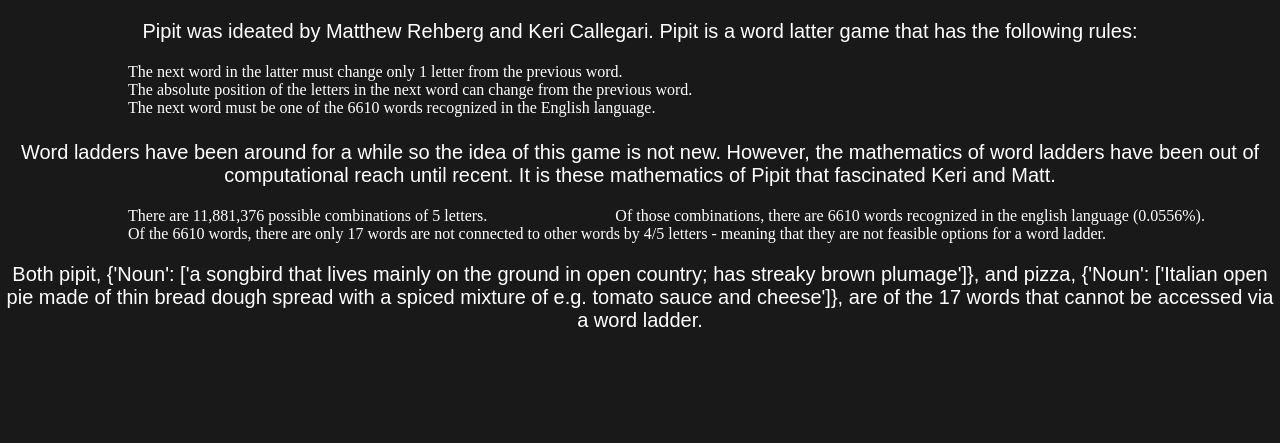
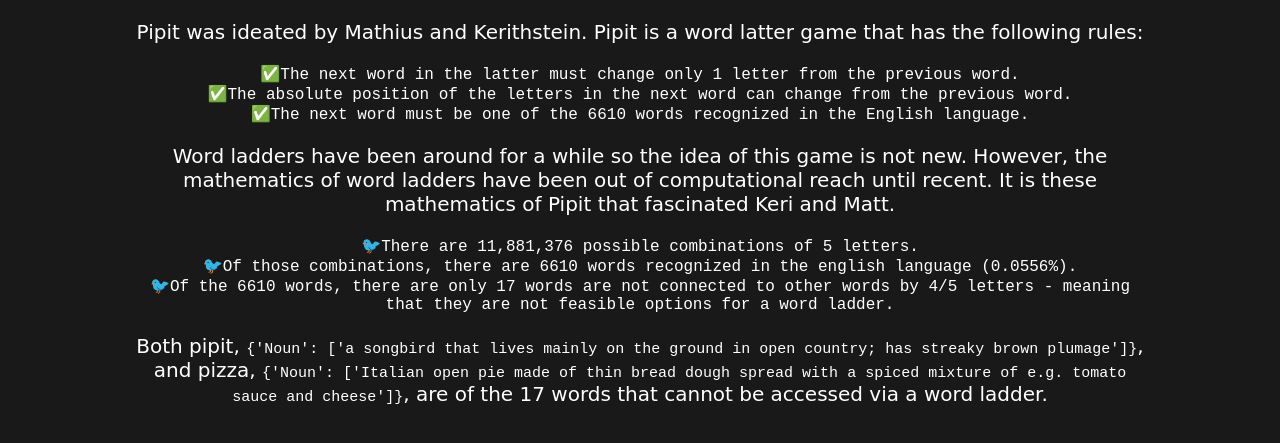
Before and after one commit to rehrehreh/pipit, a Flask app: template templates/about.html in a window 1280 px wide. Shown: the part 76-519 px from the top of the page. Run offline with Flask 3, Linux system fonts and the light colour scheme; the template is opened without the code that fills it, so the values that code supplies are empty; parts of the project's set-up code (start-up, migrations or seed data) failed here and were passed over.

Commit message:
about better

```diff
--- a/static/styles.css
+++ b/static/styles.css
@@ -36,8 +36,10 @@ h1 {
 
 p {
     text-align: center;
+    margin-left: 10%;
+    margin-right: 10%;
     font-size: 20px;
-    font-family: Arial, sans-serif;
+    font-family: cursive;
 }
 
 p.error {
@@ -139,35 +141,47 @@ input[type="text"]::placeholder {
 
 
 .rules-ul {
-    list-style-type: lower-roman;
-    list-style-position: inside;
+    list-style-type: none;
+    list-style-position: outside;
     margin: 0;
     padding: 0;
-    overflow: hidden;
+    overflow:auto;
     background-color: var(--background-color);
-    display: inline-block;
+    text-align: center;
+    align-items: center;
+    font-family: 'Courier New', Courier, monospace;
 }
 
 .rules-ul li {
-    float:left;
-    display: block;
+    width: 80%;
     margin-left: 10%;
+    margin-right: 10%;
+}
+
+.rules-ul li::before{
+    content: "\2705" ;
 }
 
 .about-ul {
-    list-style-type: disc;
-    list-style-position: inside;
+    list-style-type: none;
+    list-style-position: outside;
     margin: 0;
     padding: 0;
-    overflow: hidden;
+    overflow: auto;
     background-color: var(--background-color);
-    display: block;
+    text-align: center;
+    align-items: center;
+    font-family: 'Courier New', Courier, monospace;
 }
 
 .about-ul li {
-    float:left;
+    width: 80%;
     margin-left: 10%;
-    display: block;
+    margin-right: 10%;
+}
+
+.about-ul li::before {
+    content: "\1F426";
 }
 
 .navi {
@@ -237,3 +251,8 @@ nav {
     vertical-align: bottom;
     font-family: 'Courier New', Courier, monospace;
 }
+
+.p-def {
+    font-family: 'Courier New', Courier, monospace;
+    font-size: 15px;
+}
--- a/templates/about.html
+++ b/templates/about.html
@@ -37,7 +37,7 @@
         </ul>
     </nav>
     <main>
-        <p>Pipit was ideated by Matthew Rehberg and Keri Callegari. Pipit is a word latter game that has the following rules: </p>
+        <p>Pipit was ideated by Mathius and Kerithstein. Pipit is a word latter game that has the following rules: </p>
             <ul class="rules-ul">
                 <li>The next word in the latter must change only 1 letter from the previous word.</li>
                 <li>The absolute position of the letters in the next word can change from the previous word.</li>
@@ -49,7 +49,7 @@
                 <li>Of those combinations, there are 6610 words recognized in the english language (0.0556%).</li>
                 <li>Of the 6610 words, there are only 17 words are not connected to other words by 4/5 letters - meaning that they are not feasible options for a word ladder.</li>
             </ul>
-            <p>Both pipit, {'Noun': ['a songbird that lives mainly on the ground in open country; has streaky brown plumage']}, and pizza, {'Noun': ['Italian open pie made of thin bread dough spread with a spiced mixture of e.g. tomato sauce and cheese']}, are of the 17 words that cannot be accessed via a word ladder.   </p>
+            <p>Both pipit, <span class="p-def">{'Noun': ['a songbird that lives mainly on the ground in open country; has streaky brown plumage']}</span>, and pizza, <span class="p-def">{'Noun': ['Italian open pie made of thin bread dough spread with a spiced mixture of e.g. tomato sauce and cheese']}</span>, are of the 17 words that cannot be accessed via a word ladder.   </p>
 
         </p>
     </main>
```
